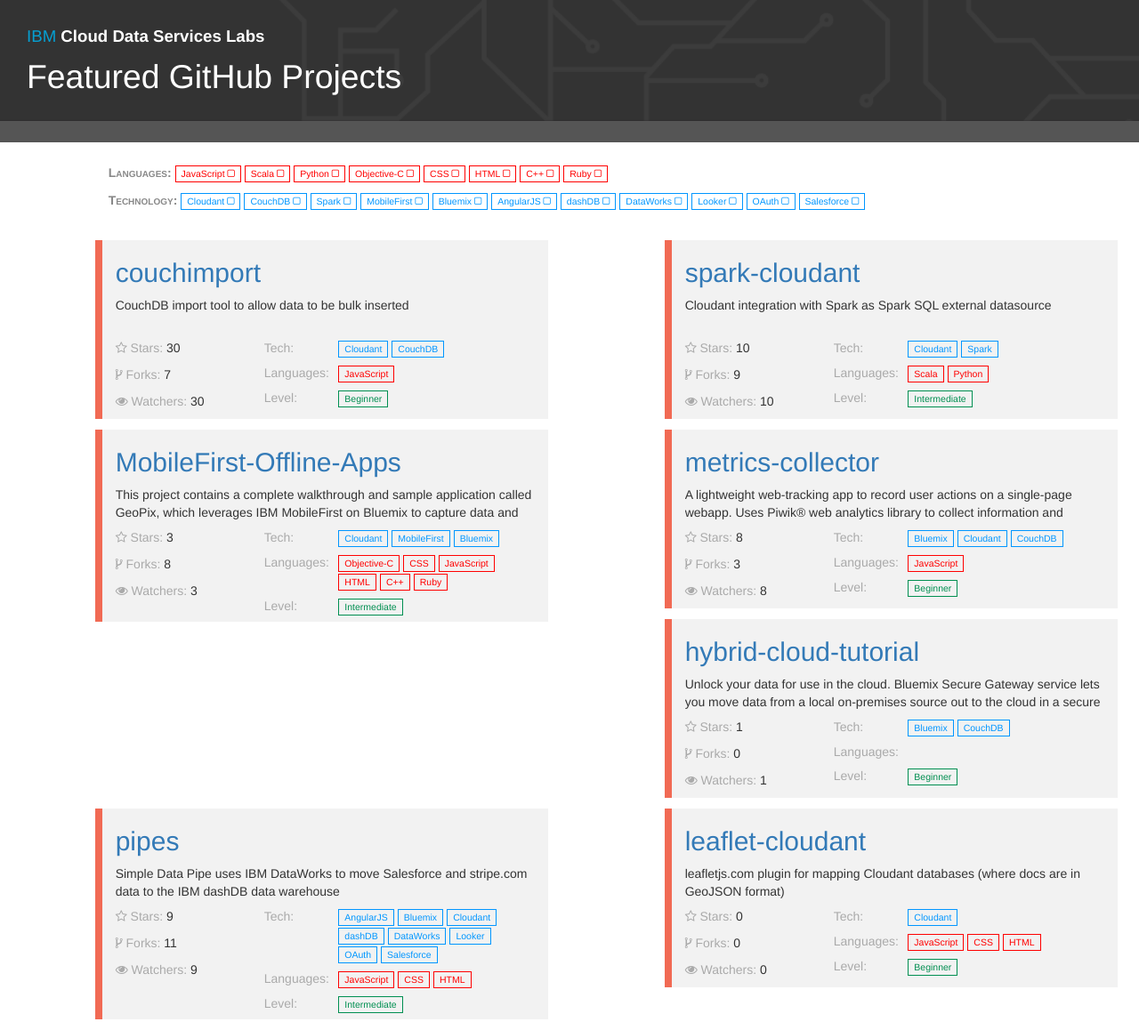
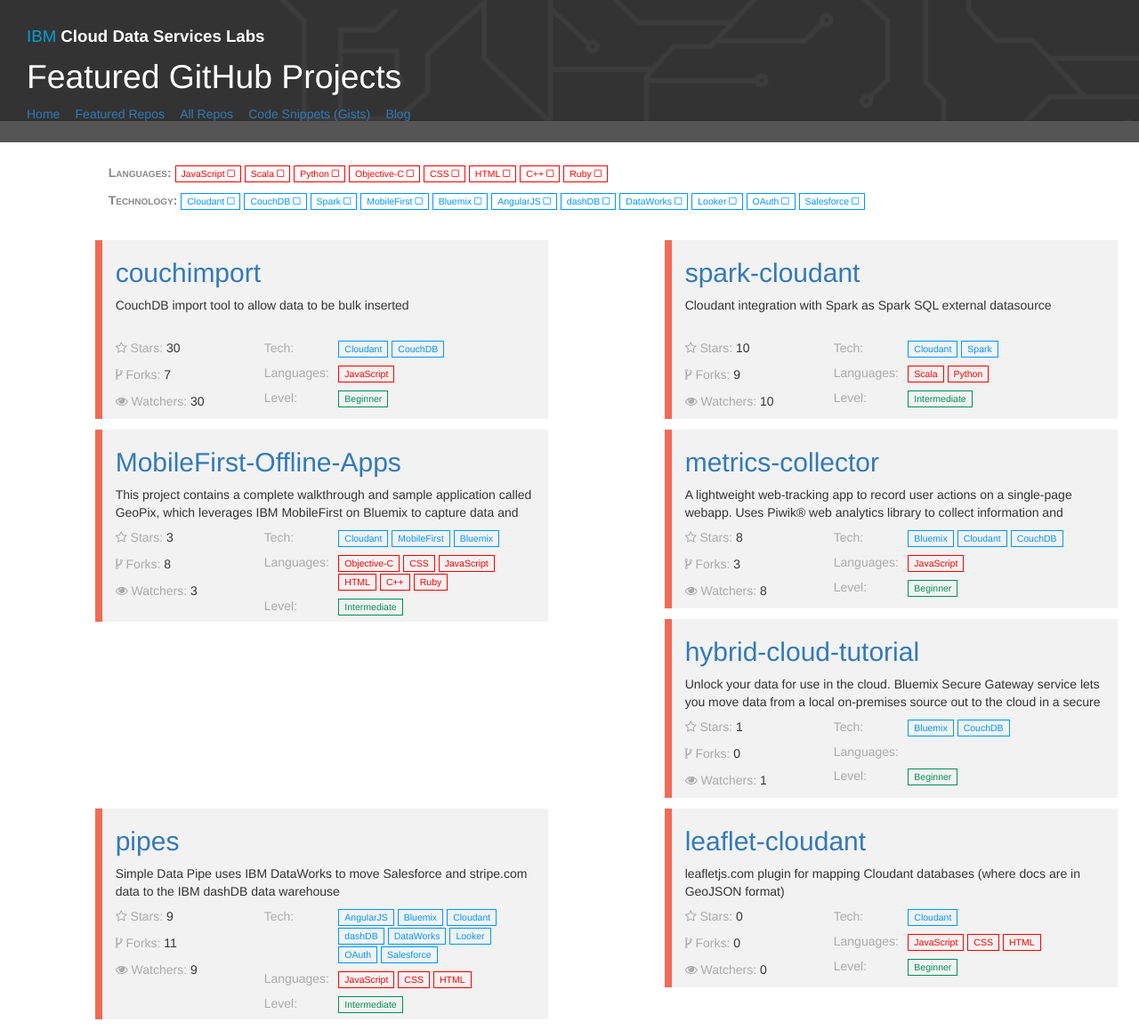
Before and after one commit to ibm-watson-data-lab/ibm-cds-labs-old, a Jekyll site: the page built from index.html, in a window 1280 px wide. Shown: the whole page at 89% size. Built offline with Jekyll 4.4.1, drawn with Linux system fonts in a browser that asks for light colours; nearby versions of some CDN libraries.

Commit message:
added links

```diff
--- a/_includes/header.html
+++ b/_includes/header.html
@@ -1,9 +1,18 @@
 <div id="hero">
   <div id="hero-text">
     <div>
-      <span id="hero-company">{{ site.company }}</span>
-      <span id="hero-org">{{ site.org }}</span>
+      <div>
+        <span id="hero-company">{{ site.company }}</span>
+        <span id="hero-org">{{ site.org }}</span>
+      </div>
+      <div id="hero-title">{{ page.title }}</div>
+      <div id="tiny-nav">
+        <span class="navitem"><a href="https://developer.ibm.com/clouddataservices/">Home</a></span>
+          <span class="navitem"><a href="https://ibm-cds-labs.github.io/">Featured Repos</a></span>
+          <span class="navitem"><a href="https://github.com/ibm-cds-labs">All Repos</a></span>
+          <span class="navitem"><a href="https://ibm-cds-labs.github.io/gists.html">Code Snippets (Gists)</a></span>
+          <span class="navitem"><a href="https://developer.ibm.com/clouddataservices/blog">Blog</a></span>
+      </div>
     </div>
-    <div id="hero-title">{{ page.title }}</div>
   </div>
 </div>
--- a/css/app.css
+++ b/css/app.css
@@ -88,3 +88,9 @@
   overflow: scroll;
   box-shadow: inset
 }
+
+.navitem {
+  font-size: 0.75em;
+  color: #aaa;
+  padding-right: 12px;
+}
```
